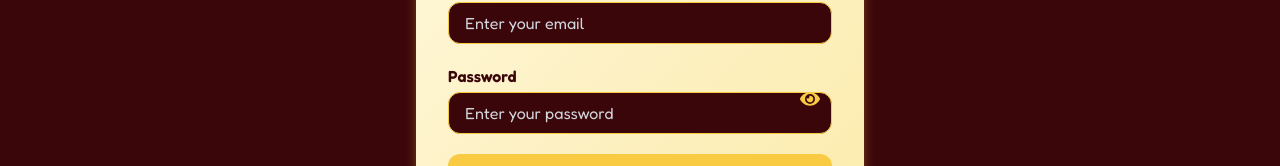
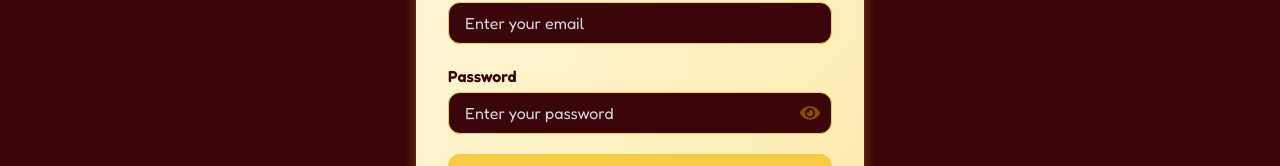
Before and after one commit to missnikita04/Jaap, a React (Vite) app in the folder Frontend/: page /signup in a window 1280 px wide. Shown: the part 369-535 px from the top of the page. Built offline with nearby package versions, Linux system fonts and the light colour scheme; no server answers; a web font is replaced by a local one.

Commit message:
show eye

```diff
--- a/Frontend/src/components/Signup.jsx
+++ b/Frontend/src/components/Signup.jsx
@@ -89,8 +89,8 @@ const SignupForm = () => {
             />
             <span
               onClick={() => setShowPassword(!showPassword)}
-              className="absolute inset-y-4 right-3 flex items-center cursor-pointer text-[#F9CB43]"
-            >
+ className="absolute right-3 top-1/2 translate-y-0 cursor-pointer text-yellow-800"
+    style={{ top: "50%", transform: "translateY(20%)" }}             >
               {showPassword ? <FaEyeSlash size={20} /> : <FaEye size={20} />}
             </span>
           </div>
```
